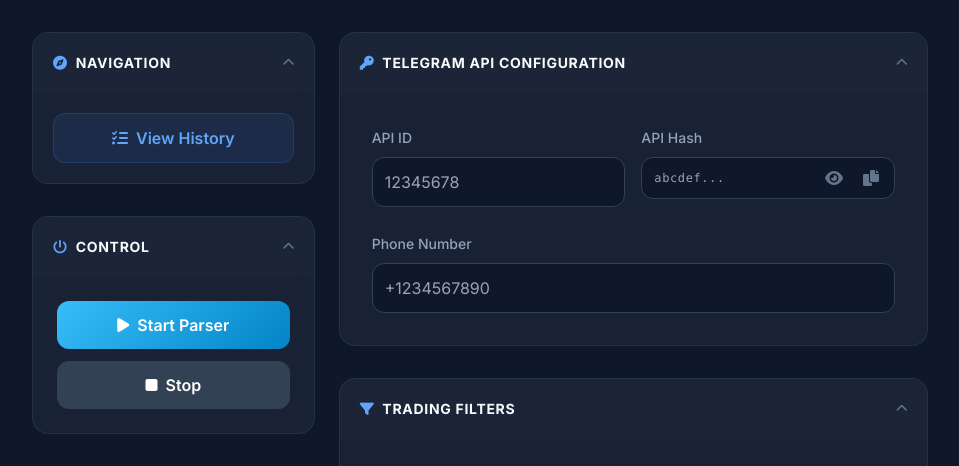
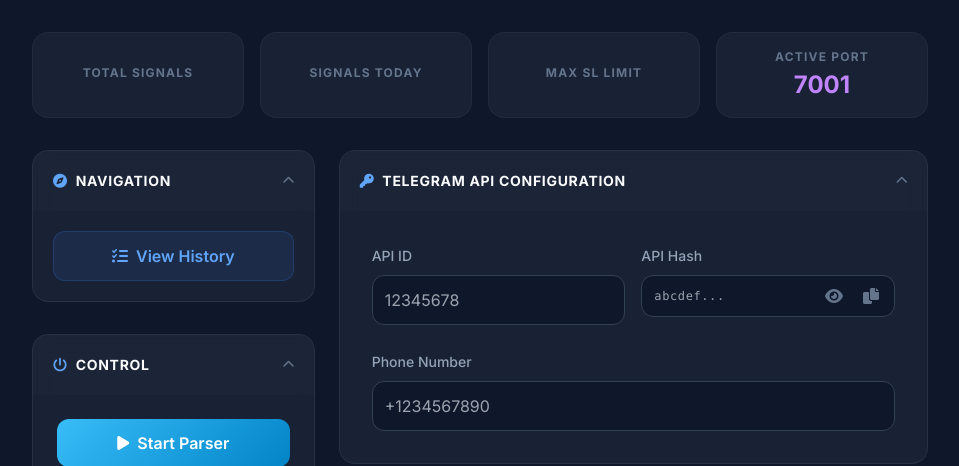
Before and after one commit to kvazymir1199/telegram-signal-parser-MQL5, a FastAPI app: template telegram_signal_parser/web/templates/index.html in a window 1280 px wide. Shown: the part 138-604 px from the top of the page, without its empty margins (160-1119 px from the left). Run offline with FastAPI, Linux system fonts and the light colour scheme; the template is opened without the code that fills it, so the values that code supplies are empty; some libraries are stand-ins or nearby versions.

Commit message:
feat: добавить статистику и улучшить скрипт запуска
- На Dashboard добавлен блок статистики: общее количество сигналов и за сегодня
- Улучшен скрипт run.sh: добавлена проверка наличия lsof и автоматическая подготовка окружения
- Оптимизировано отображение ключевых параметров на главной странице

Co-Authored-By: Claude Opus 4.5 <noreply@anthropic.com>

```diff
--- a/telegram_signal_parser/web/app.py
+++ b/telegram_signal_parser/web/app.py
@@ -90,10 +90,29 @@ async def run_parser():
 async def index(request: Request):
     """Render the main dashboard page."""
     db_settings = db_manager.get_all_settings()
+
+    # Calculate simple stats
+    with db_manager.get_session() as session:
+        from sqlalchemy import select, func
+        from database.models import Signal
+        from datetime import date
+
+        total_signals = session.execute(select(func.count(Signal.id))).scalar()
+
+        # Signals for today
+        today_start = datetime.combine(date.today(), datetime.min.time())
+        today_signals = session.execute(
+            select(func.count(Signal.id)).where(Signal.created_at >= today_start)
+        ).scalar()
+
     return templates.TemplateResponse("index.html", {
         "request": request,
         "settings": db_settings,
-        "is_running": parser_state.is_running
+        "is_running": parser_state.is_running,
+        "stats": {
+            "total": total_signals or 0,
+            "today": today_signals or 0
+        }
     })
 
 @app.get("/signals", response_class=HTMLResponse)
--- a/telegram_signal_parser/web/templates/index.html
+++ b/telegram_signal_parser/web/templates/index.html
@@ -64,6 +64,26 @@
                 {% endif %}
             </div>
         </header>
+
+        <!-- Stats Overview -->
+        <div class="grid grid-cols-2 md:grid-cols-4 gap-4 mb-8">
+            <div class="glass p-4 rounded-2xl border border-slate-700/30 flex flex-col items-center justify-center text-center">
+                <span class="text-xs text-slate-500 uppercase font-bold tracking-widest mb-1">Total Signals</span>
+                <span class="text-2xl font-black text-blue-400">{{ stats.total }}</span>
+            </div>
+            <div class="glass p-4 rounded-2xl border border-slate-700/30 flex flex-col items-center justify-center text-center">
+                <span class="text-xs text-slate-500 uppercase font-bold tracking-widest mb-1">Signals Today</span>
+                <span class="text-2xl font-black text-green-400">{{ stats.today }}</span>
+            </div>
+            <div class="glass p-4 rounded-2xl border border-slate-700/30 flex flex-col items-center justify-center text-center">
+                <span class="text-xs text-slate-500 uppercase font-bold tracking-widest mb-1">Max SL Limit</span>
+                <span class="text-2xl font-black text-orange-400">{{ settings.MAX_SL_DISTANCE }}</span>
+            </div>
+            <div class="glass p-4 rounded-2xl border border-slate-700/30 flex flex-col items-center justify-center text-center">
+                <span class="text-xs text-slate-500 uppercase font-bold tracking-widest mb-1">Active Port</span>
+                <span class="text-2xl font-black text-purple-400">7001</span>
+            </div>
+        </div>
 
         <!-- Main Content -->
         <div class="grid grid-cols-1 md:grid-cols-3 gap-6">
```
Also changed, not shown: 1 other file.
